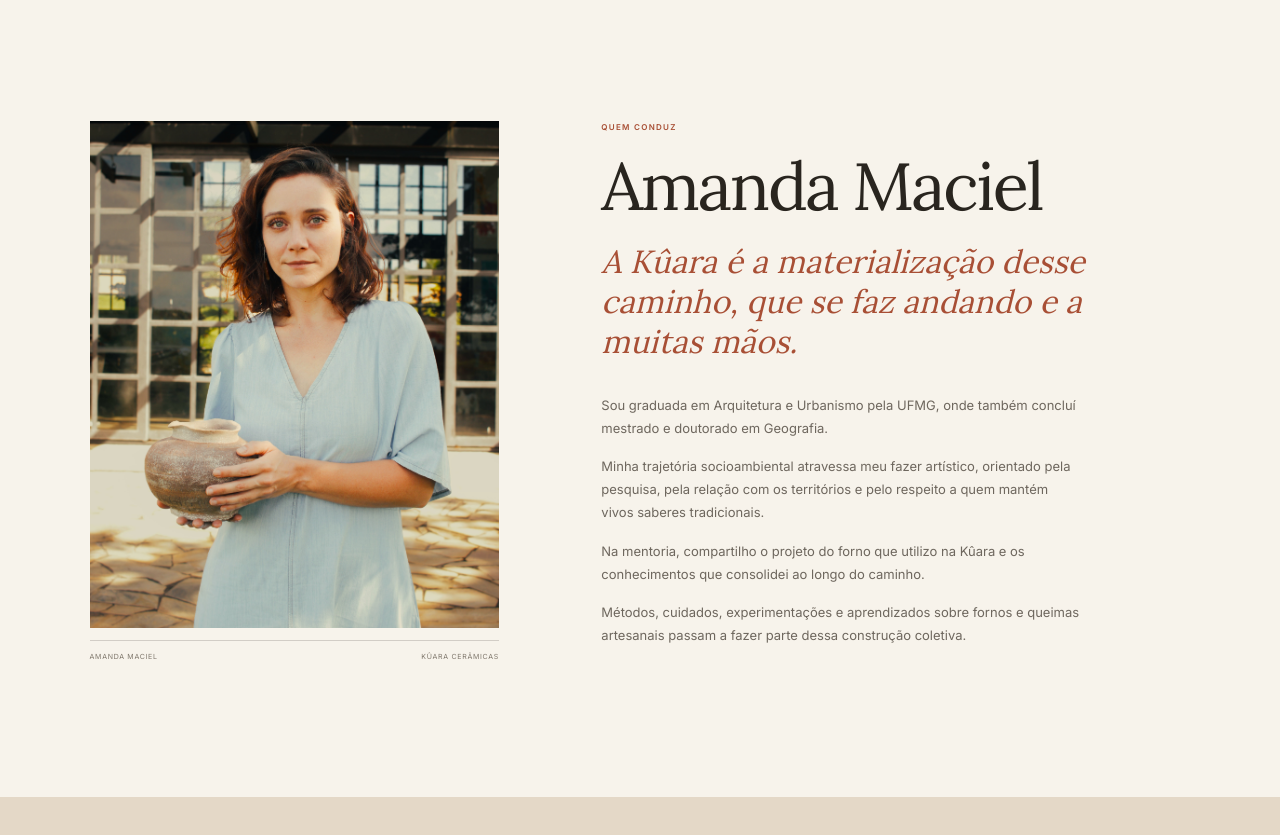
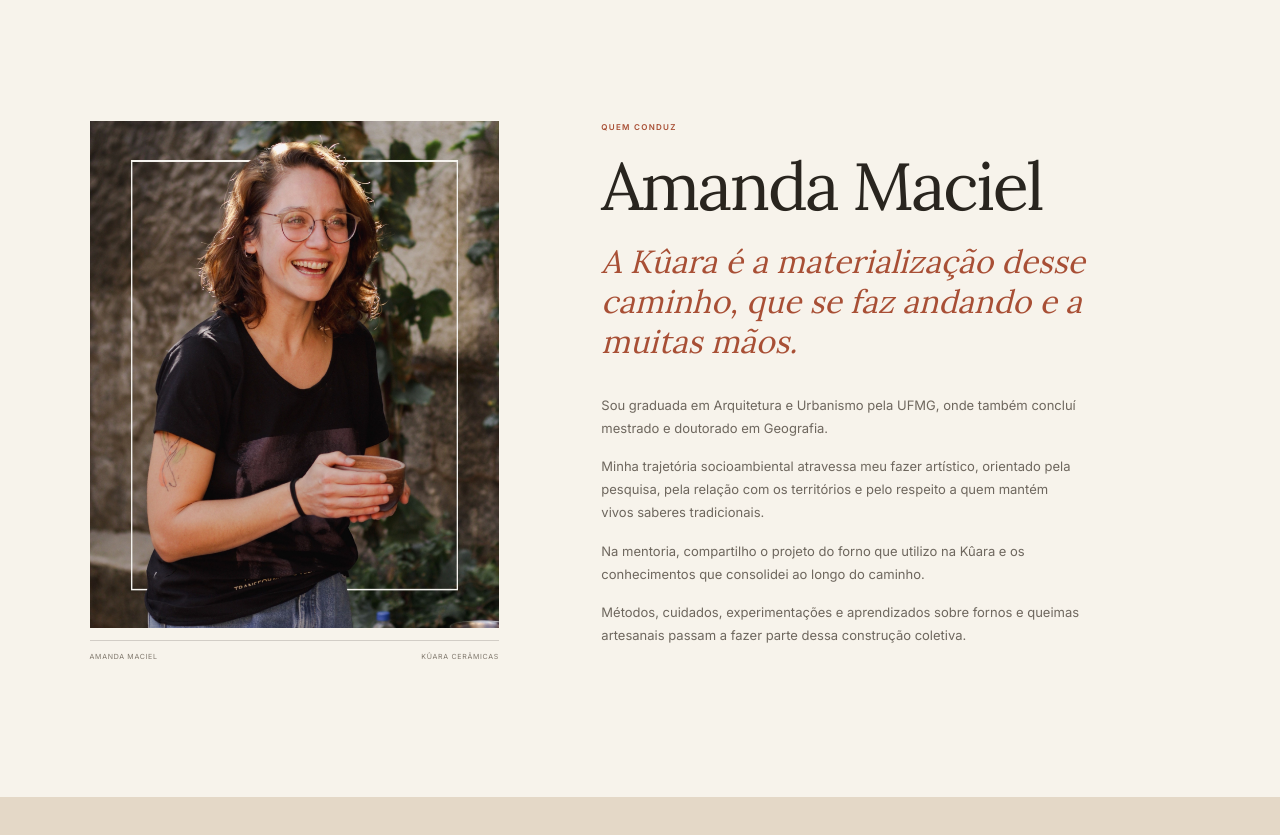
Before and after one commit to luizagoslingfantoni/vendaslatao_novo, a Next.js app: page / in a window 1280 px wide. Shown: the part 4380-5215 px from the top of the page. Built offline with nearby package versions, Linux system fonts and the light colour scheme; no server answers.

Commit message:
Use warmer portrait for Amanda

```diff
--- a/app/globals.css
+++ b/app/globals.css
@@ -123,7 +123,7 @@ body.is-scrolled .nav-progress { opacity: 1; }
 
 .teacher { display: grid; gap: 44px; background: var(--sand-light); overflow: hidden; }
 .teacher-photo-wrap { position: relative; }
-.teacher-photo { height: min(82vw, 340px); background: url("/assets/amanda-placeholder.jpg") 50% 34% / cover no-repeat; }
+.teacher-photo { height: min(82vw, 340px); background: url("/assets/amanda-convidativa.jpg") 50% 34% / cover no-repeat; }
 .photo-caption { display: flex; justify-content: space-between; gap: 10px; padding-top: 11px; margin-top: 12px; border-top: 1px solid var(--line); color: #81796e; font-size: 7px; text-transform: uppercase; letter-spacing: .1em; }
 .teacher-copy { max-width: 550px; }
 .teacher-lead { margin: 0 0 32px; color: var(--clay); font: italic 400 24px/1.25 var(--font-display); }
```
Also changed, not shown: public/assets/amanda-convidativa.jpg (added), 1 other file (tests, documents, lock files or other folders).
